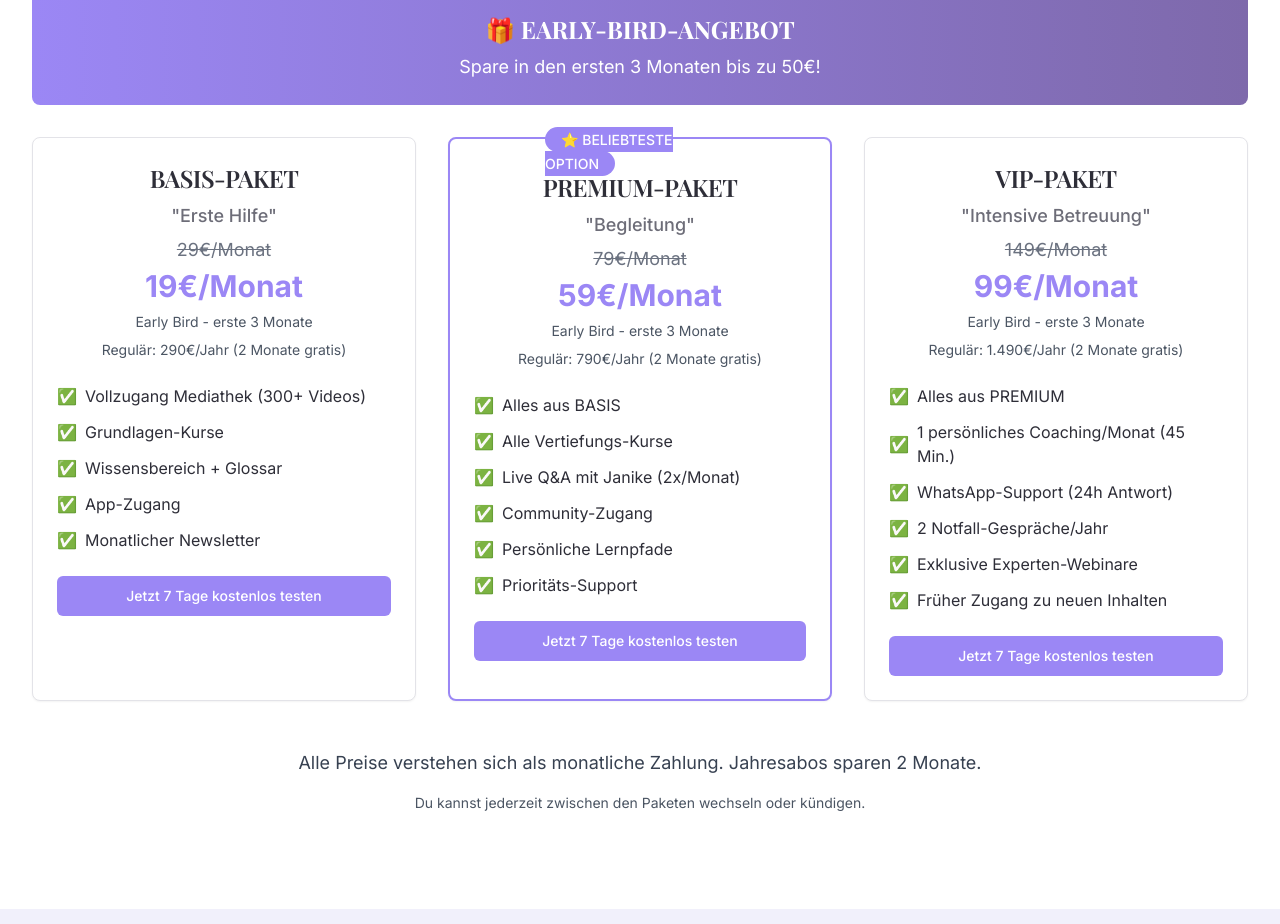
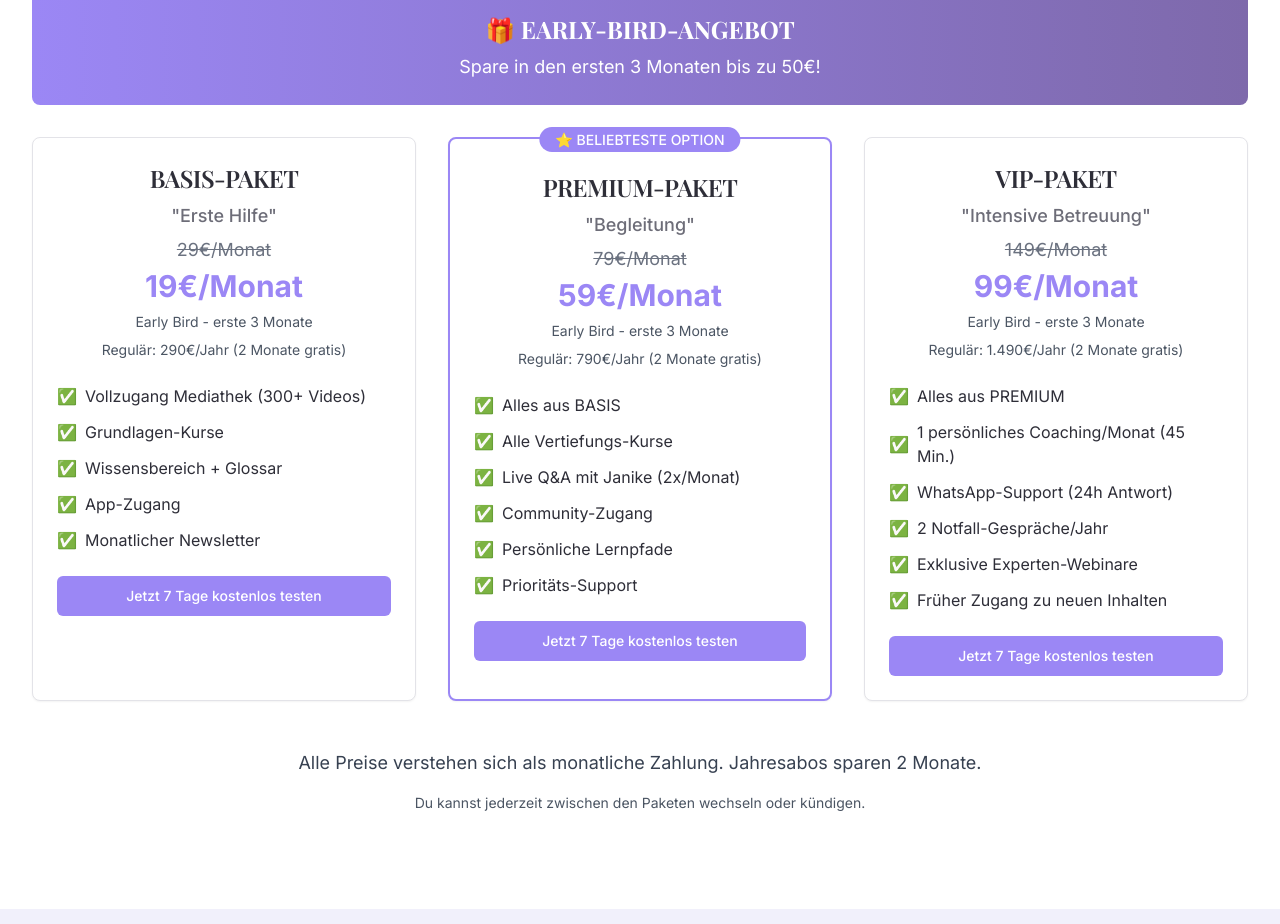
Before and after one commit to strategiert/ckenwind-eltern-online, a React (Vite) app: page /eltern-cloud in a window 1280 px wide. Shown: the part 2500-3424 px from the top of the page. Built offline with nearby package versions, Linux system fonts and the light colour scheme; no server answers; the database is empty.

Commit message:
Refactor: Inline "BELIEBTESTE OPTION" badge
Inline the "BELIEBTESTE OPTION" badge in ElternCloudPricing.tsx to reduce vertical space.

```diff
--- a/src/components/eltern-cloud/ElternCloudPricing.tsx
+++ b/src/components/eltern-cloud/ElternCloudPricing.tsx
@@ -1,4 +1,3 @@
-
 import React from 'react';
 import { Card, CardContent, CardDescription, CardHeader, CardTitle } from '@/components/ui/card';
 import { Button } from '@/components/ui/button';
@@ -69,7 +68,7 @@ const ElternCloudPricing = () => {
           {/* PREMIUM Paket */}
           <Card className="relative border-2 border-rueckenwind-purple">
             <div className="absolute -top-3 left-1/2 transform -translate-x-1/2">
-              <span className="bg-rueckenwind-purple text-white px-4 py-1 rounded-full text-sm font-medium">
+              <span className="bg-rueckenwind-purple text-white px-4 py-1 rounded-full text-sm font-medium whitespace-nowrap">
                 ⭐ BELIEBTESTE OPTION
               </span>
             </div>
```
